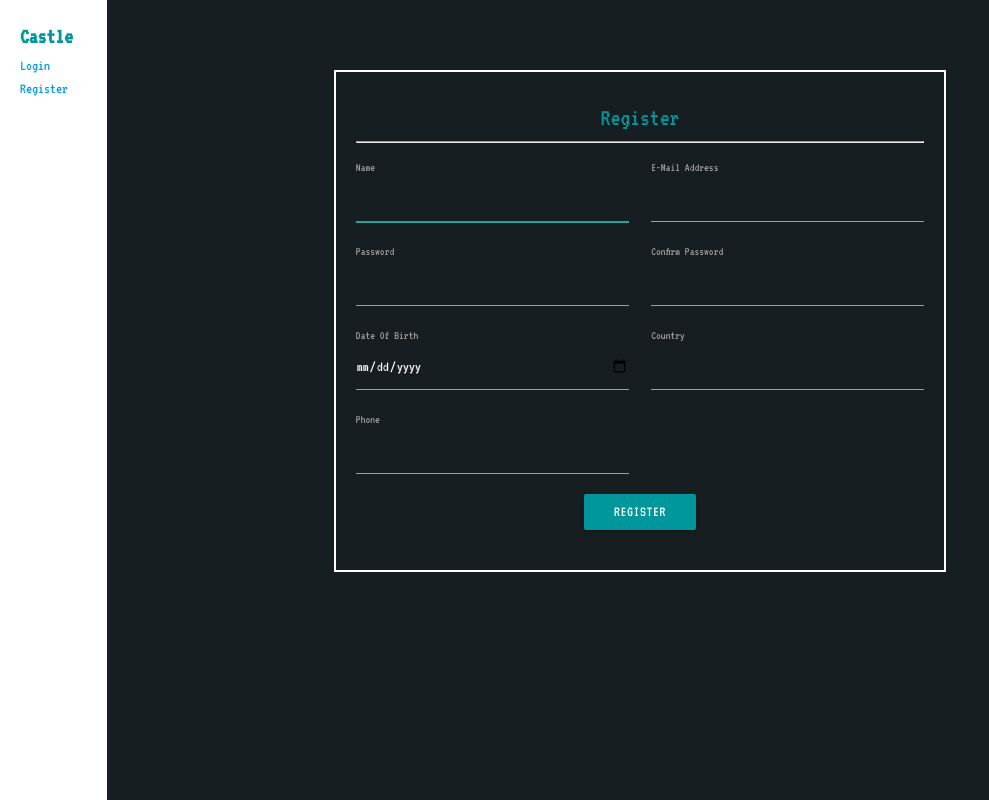
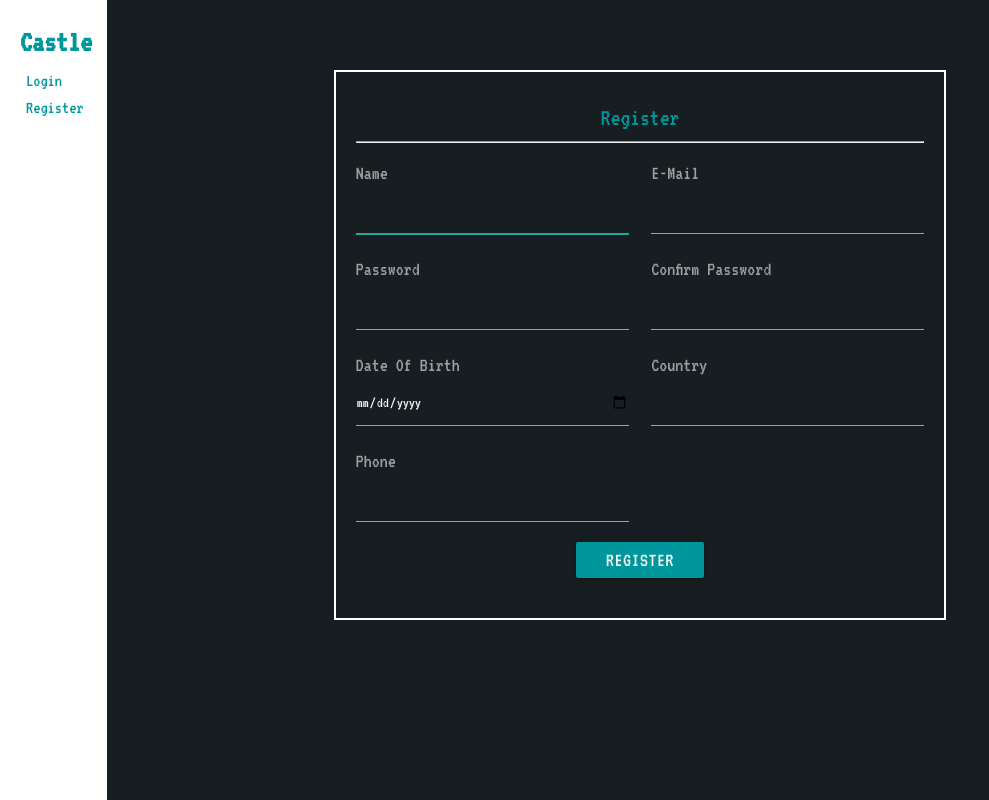
Before and after one commit to akhilerm/Castle, a Laravel app: template resources/views/auth/register.blade.php in a window 1280 px wide. Shown: the whole page, without its empty margins (0-989 px from the left). Run offline with Laravel 8, Linux system fonts and the light colour scheme; the template is opened without the code that fills it, so the values that code supplies are empty; settings files or empty folders that the repository lacks are supplied; parts of the project's set-up code (start-up, migrations or seed data) failed here and were passed over; some libraries are stand-ins or nearby versions.

Commit message:
font size

```diff
--- a/resources/views/auth/login.blade.php
+++ b/resources/views/auth/login.blade.php
@@ -16,7 +16,7 @@
                 {{ csrf_field() }}
 
                 <div class="">
-                    <label for="name" class="col s4">username</label>
+                    <label for="name" class="col s4" style="font-size: 20px;">username</label>
                     <input  id="name" type="text" class="" name="name" style="color: white;" value="{{ old('name') }}" required autofocus>
                     @if ($errors->has('name'))
                         <span class="">
@@ -26,7 +26,7 @@
                 </div>
 
                 <div class="">
-                    <label for="password" class="col s4">Password</label>
+                    <label for="password" class="col s4" style="font-size: 20px;">Password</label>
                     <input id="password" type="password" class="" style="color: white;" name="password" required>
                     @if ($errors->has('password'))
                         <span class="">
--- a/resources/views/auth/passwords/email.blade.php
+++ b/resources/views/auth/passwords/email.blade.php
@@ -17,7 +17,7 @@
                         {{ csrf_field() }}
 
                         <div class="form-group{{ $errors->has('email') ? ' has-error' : '' }}">
-                            <label for="email" class="col-md-4 control-label">E-Mail Address</label>
+                            <label for="email" class="col-md-4 control-label" style="font-size: 20px;">E-Mail Address</label>
 
                             <div class="col-md-6">
                                 <input id="email" type="email" class="form-control" style="color: white;" name="email" value="{{ old('email') }}" required>
@@ -32,7 +32,7 @@
 
                         <div class="form-group" >
                             <div>
-                                <button type="submit" class="btn btn-primary">
+                                <button type="submit" class="btn btn-primary" style="font-size: 20px;">
                                     Send Password Reset Link
                                 </button>
                             </div>
--- a/resources/views/auth/register.blade.php
+++ b/resources/views/auth/register.blade.php
@@ -12,7 +12,7 @@
                 {{ csrf_field() }}
                     <div class="row">
                     <div class="col s6">
-                            <label for="name" class="">Name</label>
+                            <label for="name" class="" style="font-size: 20px;">Name</label>
                             <input id="name" type="text" class="" style="color: white;" name="name" value="{{ old('name') }}" required autofocus>
                             @if ($errors->has('name'))
                                 <span class="">
@@ -22,7 +22,7 @@
                     </div>
 
                     <div class="col s6">
-                        <label for="email" class="">E-Mail Address</label>
+                        <label for="email" class="" style="font-size: 20px;">E-Mail</label>
                         <input id="email" type="email" class=""  style="color: white;" name="email" value="{{ old('email') }}" required>
                         @if ($errors->has('email'))
                             <span class="">
@@ -32,7 +32,7 @@
                     </div>
 
                     <div class="col s6">
-                        <label for="password" class="">Password</label>
+                        <label for="password" class="" style="font-size: 20px;">Password</label>
                         <input id="password" type="password" class="" style="color: white;" name="password" required>
                         @if ($errors->has('password'))
                             <span class="">
@@ -42,12 +42,12 @@
                     </div>
 
                     <div class="col s6">
-                        <label for="password-confirm" class="col-md-4 control-label">Confirm Password</label>
+                        <label for="password-confirm" class="col-md-4 control-label" style="font-size: 20px;">Confirm Password</label>
                         <input id="password-confirm" type="password" class="form-control" style="color: white;" name="password_confirmation" required>
                     </div>
 
                     <div class="col s6">
-                        <label for="date" class="">Date Of Birth</label>
+                        <label for="date" class="" style="font-size: 20px;">Date Of Birth</label>
                         <input id="date" type="date" class="" style="color: white;" name="date" required>
                         @if ($errors->has('date'))
                             <span class="">
@@ -57,7 +57,7 @@
                     </div>
 
                     <div class="col s6">
-                        <label for="country" class="">Country</label>
+                        <label for="country" class="" style="font-size: 20px;">Country</label>
                         <input id="country" type="text" class="" style="color: white;" name="country" value="{{ old('country') }}" required>
                         @if ($errors->has('country'))
                             <span class="">
@@ -67,7 +67,7 @@
                     </div>
 
                     <div class="col s6">
-                        <label for="phone" class="">Phone</label>
+                        <label for="phone" class="" style="font-size: 20px;">Phone</label>
                         <input id="phone" type="text" class=""  style="color: white;" name="phone" value="{{ old('phone') }}" required>
                         @if ($errors->has('phone'))
                             <span class="">
@@ -77,7 +77,7 @@
                     </div>
 
                     <div class="col s12 center">
-                        <button type="submit" class="btn" style="background-color:#00979c" id="button">
+                        <button type="submit" class="btn" style="background-color:#00979c;font-size: 20px;" id="button">
                                     Register
                         </button>
                     </div>
--- a/resources/views/layouts/app.blade.php
+++ b/resources/views/layouts/app.blade.php
@@ -29,7 +29,7 @@
                 <div class="nav-wrapper">
 
             <!-- Branding Image -->
-                    <a class="navbar-brand" style="position: absolute; left: 20px; top: 20px; font-weight: bolder; font-size: 22px; color: #00979c" href="{{ url('/') }}">
+                    <a class="navbar-brand" style="position: absolute; left: 20px; top: 20px; font-weight: bolder; font-size:30px; color: #00979c" href="{{ url('/') }}">
                 {{ config('app.name', 'Laravel') }}
             </a>
 
@@ -37,9 +37,9 @@
             <!-- Right Side Of Navbar -->
             <!-- Authentication Links -->
                 @if (Auth::guest())
-                    <ul id="nav-mobile" class="" style="position: absolute; left: 20px; top: 40px;">
-                        <li><a href="{{ route('login') }}">Login</a></li>
-                        <li><a href="{{ route('register') }}">Register</a></li>
+                    <ul id="nav-mobile" class="" style="position: absolute; left: 26px; top: 50px; font-size: 18px;">
+                        <li><a style="color: #00979c;" href="{{ route('login') }}">Login</a></li>
+                        <li><a style="color: #00979c;" href="{{ route('register') }}">Register</a></li>
                     </ul>
                 @endif
                 </div>
```
